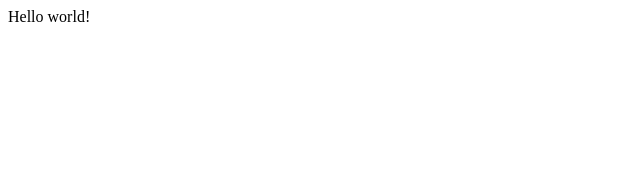
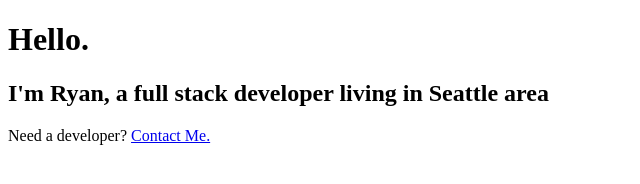
Before and after one commit to RyanPPitts/Gatsby-Tutorial, a Gatsby site: page / in a window 1280 px wide. Shown: the whole page, without its empty margins (0-640 px from the left). Built offline with nearby package versions, Linux system fonts and the light colour scheme; Gatsby itself is replaced by a stand-in of ours.

Commit message:
Link vs A tag
Use link to link components within site.  A href for linking to outside the website.

```diff
--- /dev/null
+++ b/src/pages/about.js
@@ -0,0 +1,14 @@
+import React from 'react';
+import { Link } from 'gatsby'
+
+const AboutPage = () => {
+    return (
+        <div>
+            <h1>About Page</h1>
+            <h2>This is the about page</h2>
+            <p>Go to contact page <Link to="/contact">Here</Link></p>
+        </div>
+    )
+}
+
+export default AboutPage
--- a/src/pages/index.js
+++ b/src/pages/index.js
@@ -1,3 +1,15 @@
-import React from "react"
+import React from 'react';
+import { Link } from 'gatsby';
 
-export default () => <div>Hello world!</div>
+const IndexPage = () => {
+    return(
+        <div>
+            <h1>Hello.</h1>
+            <h2>I'm Ryan, a full stack developer living in Seattle area</h2>
+            {/* <p>Need a developer? <a href="/contact">Contact Me</a></p> */}
+            <p>Need a developer? <Link to="/contact">Contact Me.</Link></p>
+        </div>
+    )
+}
+
+export default IndexPage
```
Also changed, not shown: src/pages/blog.js (added, +12 -0 lines), src/pages/contact.js (added, +13 -0 lines).
